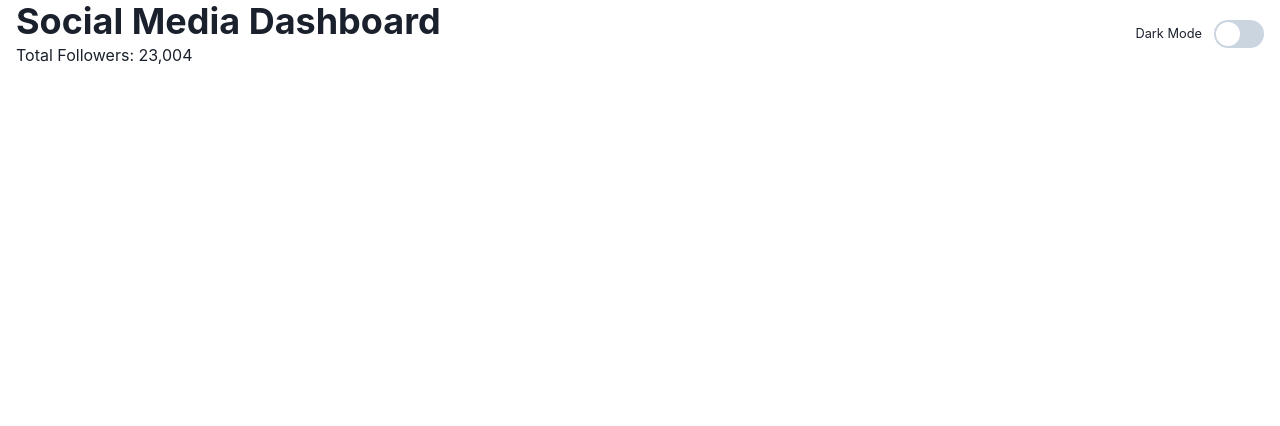
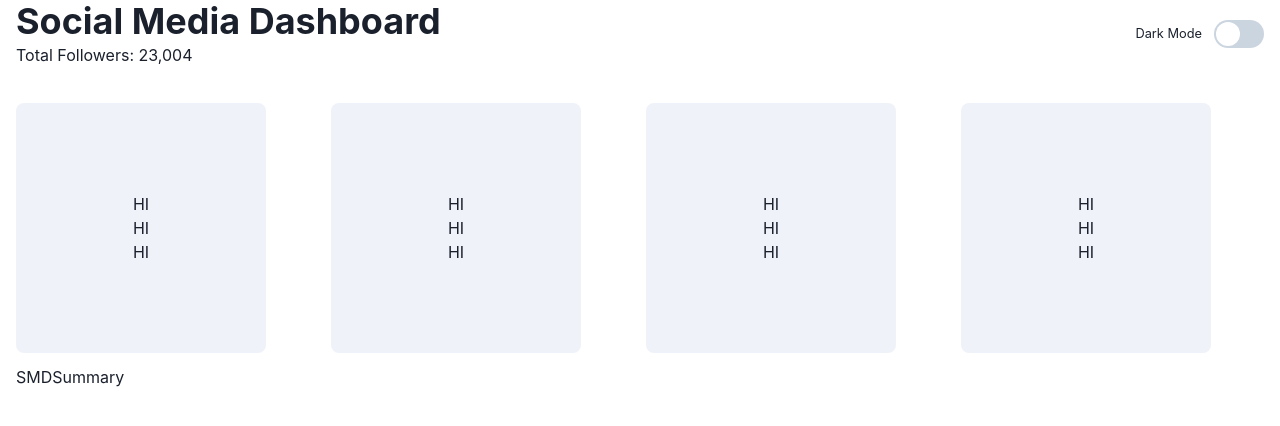
Before and after one commit to stephen-gift/social-media-dashboard, a Next.js app: page / in a window 1280 px wide. Shown: the top 426 px of the page. Built offline with nearby package versions, Linux system fonts and the light colour scheme.

Commit message:
Summary card structure

```diff
--- a/components/Summary/SMDSummaryCard.tsx
+++ b/components/Summary/SMDSummaryCard.tsx
@@ -1,7 +1,20 @@
+import { Box, Flex, Square, useColorModeValue } from "@chakra-ui/react";
 import React from "react";
 
 const SMDSummaryCard = () => {
-  return <div>SMDSummaryCard</div>;
+  return (
+    <Square
+      size="250px"
+      bgColor={useColorModeValue("hsl(227, 47%, 96%)", "hsl(228, 28%, 20%)")}
+      borderRadius="lg"
+    >
+      <Flex flexDir="column">
+        <Box>HI</Box>
+        <Box>HI</Box>
+        <Box>HI</Box>
+      </Flex>
+    </Square>
+  );
 };
 
 export default SMDSummaryCard;
--- a/containers/Homepage/Summary/index.tsx
+++ b/containers/Homepage/Summary/index.tsx
@@ -1,7 +1,17 @@
+import { Box, SimpleGrid } from "@chakra-ui/react";
 import React from "react";
+import { SMDSummaryCard } from "../../../components";
 
 const SMDSummary = () => {
-  return <div>SMDSummary</div>;
+  return (
+    <SimpleGrid columns={4} spacing={3}>
+      <SMDSummaryCard />
+      <SMDSummaryCard />
+      <SMDSummaryCard />
+      <SMDSummaryCard />
+      SMDSummary
+    </SimpleGrid>
+  );
 };
 
 export default SMDSummary;
--- a/containers/Homepage/index.tsx
+++ b/containers/Homepage/index.tsx
@@ -1,4 +1,4 @@
-import { Box, Container } from "@chakra-ui/react";
+import { Box, Container, Flex } from "@chakra-ui/react";
 import React from "react";
 import SMDHeader from "./Header";
 import SMDOverview from "./Overview";
@@ -8,9 +8,11 @@ const SMDHomepageContainer = () => {
   return (
     <Box>
       <Container maxW="container.xl">
-        <SMDHeader />
-        {/* <SMDSummary /> */}
-        {/* <SMDOverview /> */}
+        <Flex flexDir="column" gap={9}>
+          <SMDHeader />
+          <SMDSummary />
+          {/* <SMDOverview /> */}
+        </Flex>
       </Container>
     </Box>
   );
```
